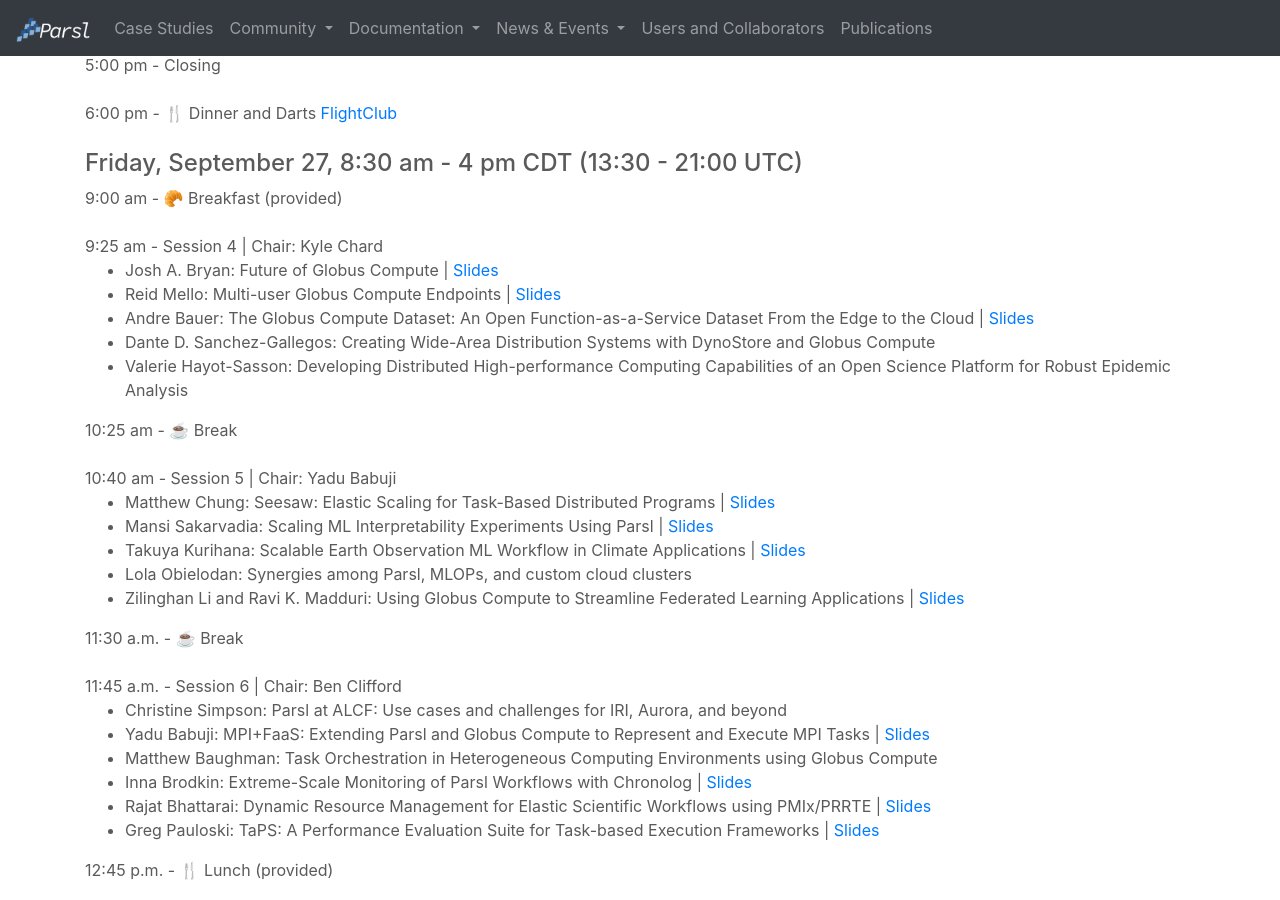
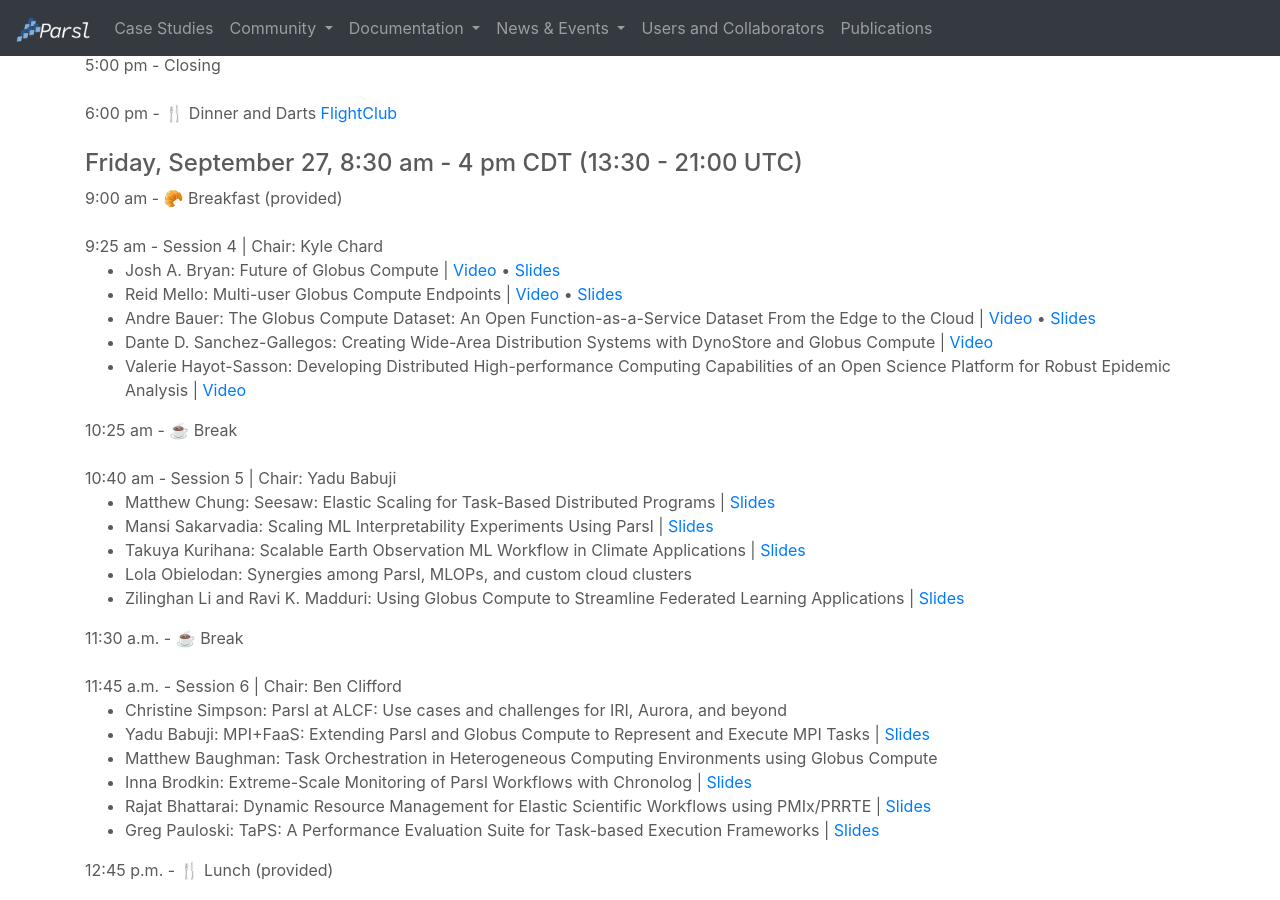
Before and after one commit to Parsl/parsl.github.io, a Jekyll site: the page built from parslfest/parslfest2024.html, in a window 1280 px wide and 900 px high, scrolled down 2020 px. Built offline with Jekyll 4.4.1, drawn with Linux system fonts in a browser that asks for light colours.

Commit message:
Added links for session 4 vids

```diff
--- a/parslfest/parslfest2024.html
+++ b/parslfest/parslfest2024.html
@@ -143,11 +143,11 @@
 
       9:25 am - Session 4 | Chair: Kyle Chard
       <ul>
-	<li>Josh A. Bryan: Future of Globus Compute | <a href="2024/bryan-josh_pf24-presentation.pdf" target="_blank">Slides</a></li>
-	<li>Reid Mello: Multi-user Globus Compute Endpoints  | <a href="2024/mello-reid_pf24-presentation.pdf" target="_blank">Slides</a></li>
-	<li>Andre Bauer: The Globus Compute Dataset: An Open Function-as-a-Service Dataset From the Edge to the Cloud | <a href="2024/bauer-andre_pf24-presentation.pdf" target="_blank">Slides</a></li>
-	<li>Dante D. Sanchez-Gallegos: Creating Wide-Area Distribution Systems with DynoStore and Globus Compute</li>
-	<li>Valerie Hayot-Sasson: Developing Distributed High-performance Computing Capabilities of an Open Science Platform for Robust Epidemic Analysis</li>
+	<li>Josh A. Bryan: Future of Globus Compute | <a href="https://youtu.be/ZKXrrXS_nBU" target="_blank">Video</a> • <a href="2024/bryan-josh_pf24-presentation.pdf" target="_blank">Slides</a></li>
+	<li>Reid Mello: Multi-user Globus Compute Endpoints  | <a href="https://youtu.be/Bt0k4rnBmBY" target="_blank">Video</a> • <a href="2024/mello-reid_pf24-presentation.pdf" target="_blank">Slides</a></li>
+	<li>Andre Bauer: The Globus Compute Dataset: An Open Function-as-a-Service Dataset From the Edge to the Cloud | <a href="https://youtu.be/bN3y0bjsOVs" target="_blank">Video</a> • <a href="2024/bauer-andre_pf24-presentation.pdf" target="_blank">Slides</a></li>
+	<li>Dante D. Sanchez-Gallegos: Creating Wide-Area Distribution Systems with DynoStore and Globus Compute | <a href="https://youtu.be/ULvUVZp5dJQ" target="_blank">Video</a></li>
+	<li>Valerie Hayot-Sasson: Developing Distributed High-performance Computing Capabilities of an Open Science Platform for Robust Epidemic Analysis | <a href="https://youtu.be/9R7zeVVhXp8" target="_blank">Video</a></li>
       </ul>
 
       10:25 am - ☕️ Break  <br /><br />
```
